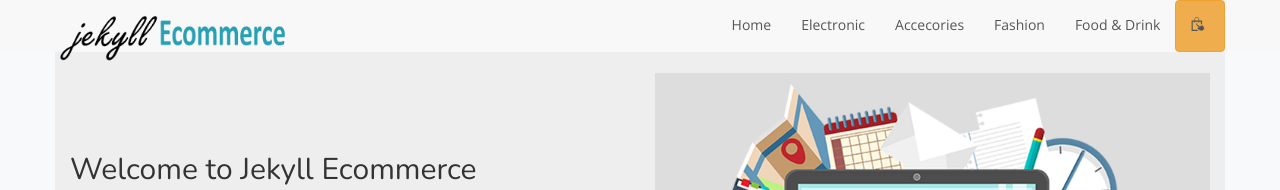
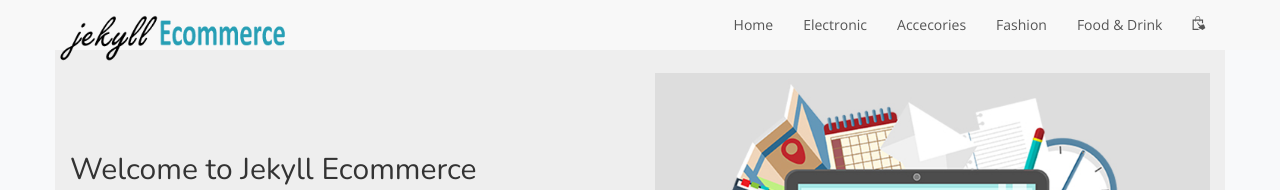
Before and after one commit to wahyu243/wah, a Jekyll site: the page built from index.html, in a window 1280 px wide. Shown: the top 190 px of the page. Built offline with Jekyll 4.4.1, drawn with Linux system fonts in a browser that asks for light colours; nearby versions of some CDN libraries; the list of posts is cut into pages by our own code.

Commit message:
Update header.html

```diff
--- a/_includes/header.html
+++ b/_includes/header.html
@@ -17,7 +17,8 @@
         <div class="collapse navbar-collapse scrollspy" id="bs-example-navbar-collapse-1">
             <ul class="nav navbar-nav navbar-right">
                {% for menu in site.data.menu.items %}
-                <li><a class="scroll" href="{{site.baseurl}}{{menu.url}}" title="{{ menu.name }}">{{ menu.name }}</a></li>{% endfor %}<li><a class="scroll header__checkout snipcart-checkout ml-auto btn btn-warning pointer"><svg class="icon icon-bag"><use xlink:href="#icon-bag"></use></svg>&nbsp;<span class="snipcart-total-price"></span></a></li>
+                <li><a class="scroll" href="{{site.baseurl}}{{menu.url}}" title="{{ menu.name }}">{{ menu.name }}</a></li>{% endfor %}
+                <li><a class="scroll header__checkout snipcart-checkout pointer"><svg class="icon icon-bag"><use xlink:href="#icon-bag"></use></svg>&nbsp;<span class="snipcart-total-price"></span></a></li>
 
               </ul>
         </div>
```
